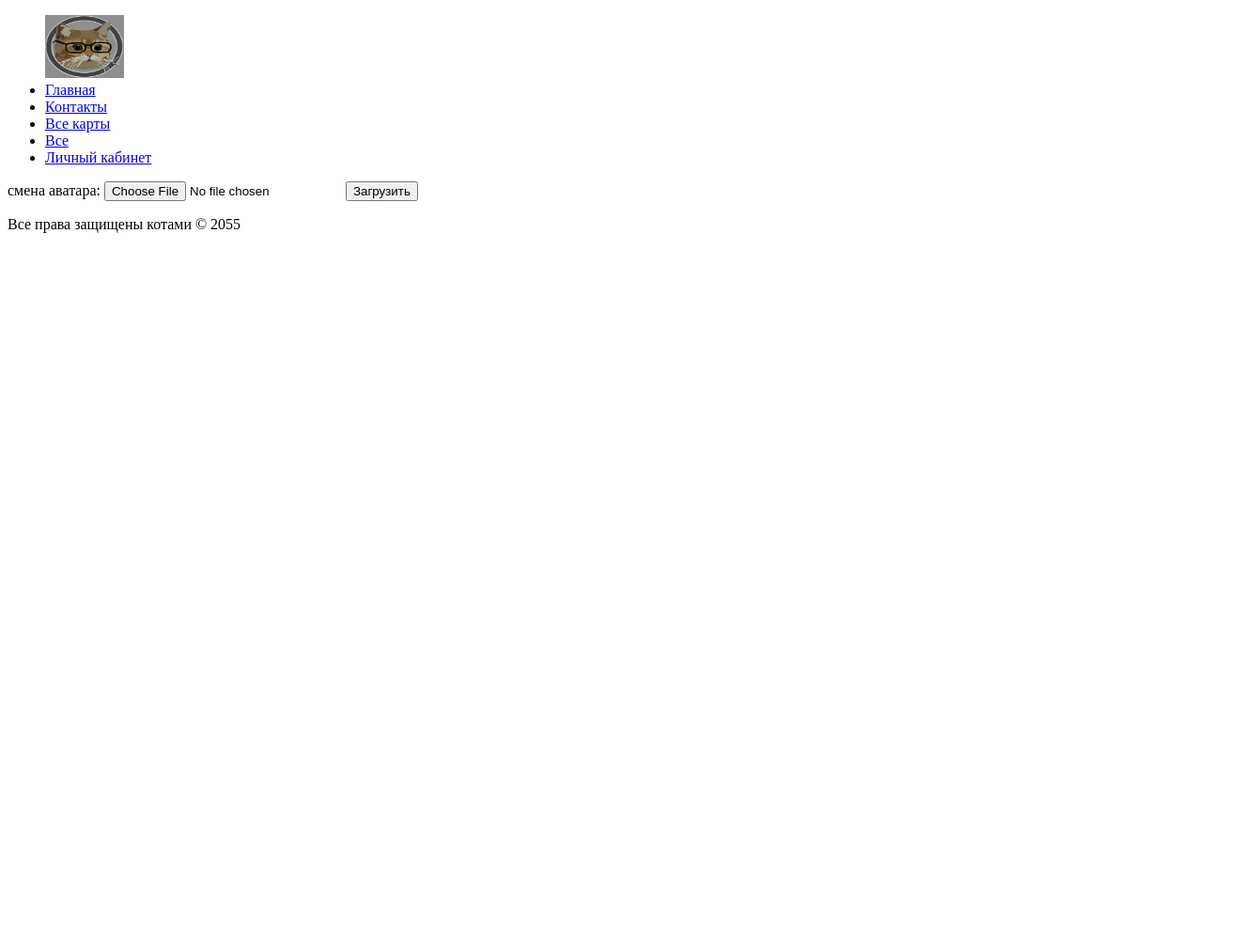
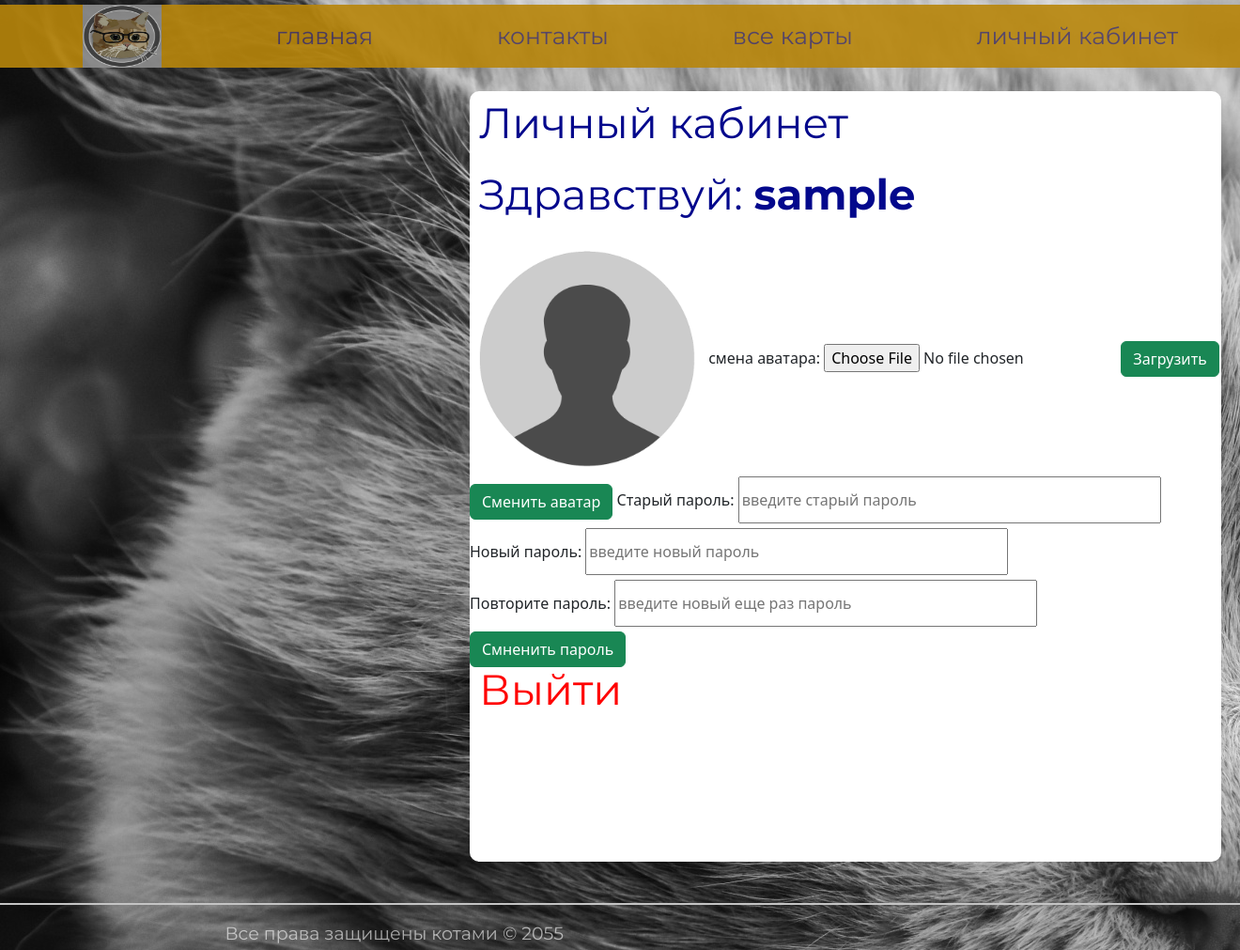
Before and after one commit to KABAN9KA/sait, a PHP site: page /user_personal_account.php in a window 1320 px wide. Shown: the whole page at 94% size. Before the commit the page ends 800 px from the top, so only its background shows below. Run offline with PHP 8.4, Linux system fonts and the light colour scheme; the visitor is signed in with stand-in values (Sample User, id 1).

Commit message:
-файлы все еще. +-=пароль

```diff
--- a/blocks/header.php
+++ b/blocks/header.php
@@ -9,9 +9,7 @@
                         <li><a href="index.php">Главная</a></li>
                         <li><a href="contac.php">Контакты</a></li>
                         <li><a href="about.php">Все карты</a></li>
-                        <li><a href="213.php">Все</a></li>
                         <?php
-                       // unset($_COOKIE['login']);
                         if(isset($_SESSION['login'])) {
                                 echo '<li><a href="user_personal_account.php">Личный кабинет</a></li>';
                             }
--- a/singup.php
+++ b/singup.php
@@ -8,7 +8,7 @@
     <meta name="viewport"
           content="width=device-width, user-scalable=no, initial-scale=1.0, maximum-scale=1.0, minimum-scale=1.0">
     <meta http-equiv="X-UA-Compatible" content="ie=edge">
-    <title>Регистрация повторения</title>
+    <title>Регистрация</title>
     <link rel="stylesheet" href= "https://cdn.jsdelivr.net/npm/bootstrap@5.3.2/dist/css/bootstrap.min.css">
     <link rel="stylesheet" href= "style.css">
 </head>
@@ -23,6 +23,7 @@
                 <label class="label-container">Логин:</label> <input class="input-container" type="text" name="login" placeholder="введите логин" ><br>
                 <label class="label-container">Эл.Почта:</label> <input class="input-container" type="email" name="email" placeholder="введите email" ><br>
                 <label class="label-container">пароль:</label> <input class="input-container" type="password" id="password-input" name="password" placeholder="введите пароль"><br>
+                <label class="label-container">пароль:</label> <input class="input-container" type="password" id="password-input" name="conf_password" placeholder="подтвердите пароль"><br>
                 <label class="label1">Показать пароль</label><input type="checkbox" class="password-checkbox">
                 <input class="hidden" type = "hidden" name = "form" value = "registration"><br>
                 <script src="https://snipp.ru/cdn/jquery/2.1.1/jquery.min.js"></script>
--- a/user_personal_account.php
+++ b/user_personal_account.php
@@ -9,35 +9,33 @@
           content="width=device-width, user-scalable=no, initial-scale=1.0, maximum-scale=1.0, minimum-scale=1.0">
     <meta http-equiv="X-UA-Compatible" content="ie=edge">
     <title>Личный кабинет</title>
-<!--    <link rel="stylesheet" href= "https://cdn.jsdelivr.net/npm/bootstrap@5.3.2/dist/css/bootstrap.min.css">-->
-<!--    <link rel="stylesheet" href= "style.css">-->
+   <link rel="stylesheet" href= "https://cdn.jsdelivr.net/npm/bootstrap@5.3.2/dist/css/bootstrap.min.css">
+  <link rel="stylesheet" href= "style.css">
 </head>
 <style>
 
 </style>
 <body>
     <?php require_once "blocks/header.php";?>
-<!--        <div class="lk">-->
-<!--            <h1>Личный кабинет</h1>-->
-<!--            <p>Здравствуй: <b>--><?php //echo $_SESSION['login']?><!--!</b></p>-->
-<!--            <form class="lk_avatar">-->
-<!--            <img src="uploads/noavatar.png" alt="avatar">-->
+     <div class="lk">
+           <h1>Личный кабинет</h1>
+          <p>Здравствуй: <b><?php echo $_SESSION['login']?></b></p>
+            <form class="lk_avatar">
+           <img src="uploads/noavatar.png" alt="avatar">
                 <form class="lk_upload" method="post" enctype="multipart/form-data">
                     <label>смена аватара:</label> <input type="file" name="avatar-p" size="10">
                     <input type="submit" class="btn btn-success" value="Загрузить" />
-<!--                    <button type="submit" class="btn btn-success">Сменить аватар</button>-->
+                   <button type="submit" class="btn btn-success">Сменить аватар</button
                 </form>
 
-<!--            <form action="vhandlog/changepass.php" class="lk_change" method="post">-->
-<!--                <label> Старый пароль:</label> <input class="input-container" type="password" id="password-input" name="password_old" placeholder="введите старый пароль"><br>-->
-<!--                <label> Новый пароль:</label> <input class="input-container" type="password" id="password-input" name="password_new" placeholder="введите новый пароль"><br>-->
-<!--                <label> Повторите пароль:</label> <input class="input-container" type="password" id="password-input" name="password_confirm" placeholder="введите новый еще раз пароль"><br>-->
-<!--                <button type="submit" class="btn btn-success">Смненить пароль</button>-->
-<!--            </form>-->
-<!--            <a style="color: red;" href="vhandlog/logout.php">Выйти</a>-->
-<!--        </div>-->
-    <!-- хрень для загрузки аватарки-->
-<!--        <input type="file">-->
+            <form action="vhandlog/changepass.php" class="lk_change" method="post">
+               <label> Старый пароль:</label> <input class="input-container" type="password" id="password-input" name="password_old" placeholder="введите старый пароль"><br>
+               <label> Новый пароль:</label> <input class="input-container" type="password" id="password-input" name="password_new" placeholder="введите новый пароль"><br>
+                <label> Повторите пароль:</label> <input class="input-container" type="password" id="password-input" name="password_confirm" placeholder="введите новый еще раз пароль"><br>
+               <button type="submit" class="btn btn-success">Смненить пароль</button>
+            </form>
+          <a style="color: red;" href="vhandlog/logout.php">Выйти</a>
+       </div>
     <?php
     if ($_FILES && $_FILES["avatar-p"]["error"]== UPLOAD_ERR_OK)
     {
```
Also changed, not shown: vhandlog/auth.php (+6 -6 lines), vhandlog/check_post_login.php (+8 -2 lines).
